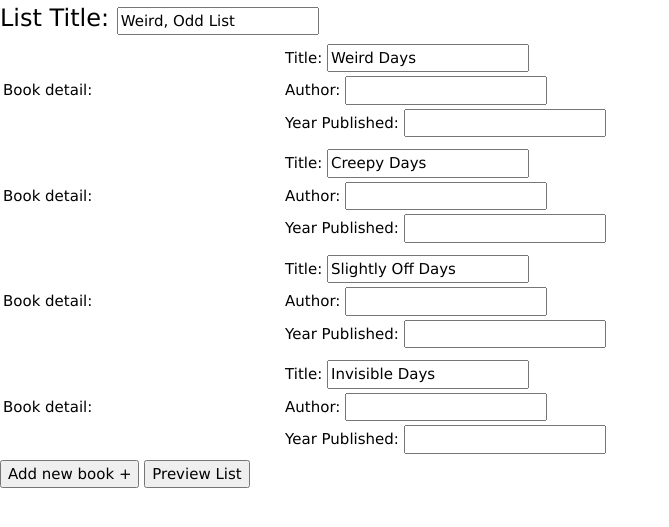
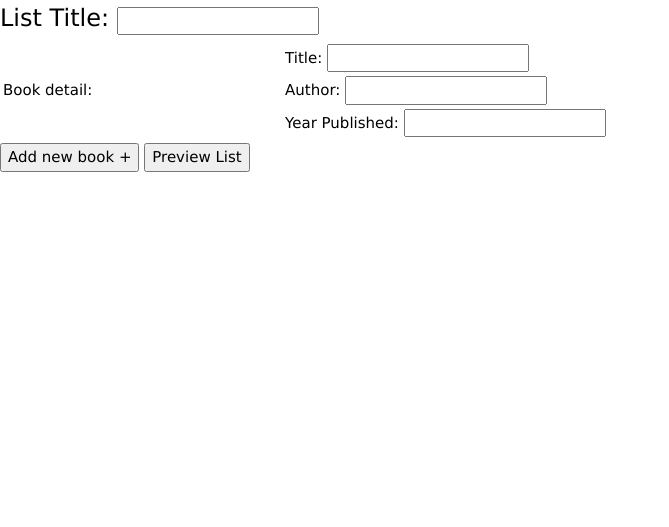
Before and after one commit to smores56/googleplex, a Python web app: template googleplex/templates/manual_submit.html in a window 1280 px wide. Shown: the part 55-582 px from the top of the page, without its empty margins (0-669 px from the left). Run offline with Jinja, Linux system fonts and the light colour scheme; the template is opened without the code that fills it, so the values that code supplies are empty; some libraries are stand-ins or nearby versions.

Commit message:
manual_submit cleanup

```diff
--- a/googleplex/templates/manual_submit.html
+++ b/googleplex/templates/manual_submit.html
@@ -10,20 +10,46 @@
   <script>
     $(document).ready(function() {
         // put your Javascript here
-        $("div").slice(0, 2).show(); // select the first ten
-        $("#load").click(function(e) { // click event for load more
-          e.preventDefault();
-          $("div:hidden").slice(0, 1).show(); // select next 10 hidden divs and show them
+        // $("div").slice(0, 2).show(); // select the first ten
+
+        var title = 1;
+        var author = 1;
+        var year = 1;
+        $("#load").click(function () {
+          $('#list tr:last').after('<br/><br/><tr>' +
+              '<td>' +
+                '<table style="width:80%">' +
+                  '<tr>' +
+                    '<td>' +
+                      '<span class="col-lg-3" style="text-align:left">Title: </span>' +
+                      '<input type="text" id="bookTitle' + (title+=1) + '">' +
+                    '</td>' +
+                  '</tr>' +
+                  '<tr>' +
+                    '<td>' +
+                      '<span class="col-lg-4" style="text-align:left">Author: </span>' +
+                      '<input type="text" id="author' + (author+=1) + '">' +
+                    '</td>' +
+                  '</tr>' +
+                  '<tr>' +
+                    '<td>' +
+                      '<span class="col-lg-4" style="text-align:left">Year Published: </span>' +
+                      '<input type="text" id="yearPublished' + (year+=1) + '">' +
+                    '</td>' +
+                  '</tr>' +
+                '</table>' +
+                '</td>' +
+            '</tr>');
+          });
         });
-    });
   </script>
 {% endblock %}
 {% block content %}
   <div>
-    <table style="width:100%">
+    <table id="list" style="width:100%">
       <tr>
         <span class="col-lg-4" style="text-align:left; font-size:24px">List Title: </span>
-        <input type="text" name="input1" value="Weird, Odd List" readonly="true">
+        <input type="text" id="listTitle" placeholder="">
       </tr>
       <tr>
         <td>Book detail: </td>
@@ -32,109 +58,19 @@
             <tr>
               <td>
                 <span class="col-lg-3" style="text-align:left">Title: </span>
-                <input type="text" name="input1" value="Weird Days" readonly="true">
+                <input type="text" id="bookTitle1">
               </td>
             </tr>
             <tr>
               <td>
                 <span class="col-lg-4" style="text-align:left">Author: </span>
-                <input type="text" name="input1" value=" " readonly="true">
+                <input type="text" id="author1">
               </td>
             </tr>
             <tr>
               <td>
                 <span class="col-lg-4" style="text-align:left">Year Published: </span>
-                <input type="text" name="input1" value=" " readonly="true">
-              </td>
-            </tr>
-          </table>
-        </td>
-      </tr>
-    </table>
-  </div>
-
-  <div>
-    <table style="width:100%">
-      <tr>
-        <td>Book detail: </td>
-        <td>
-          <table style="width:80%">
-            <tr>
-              <td>
-                <span class="col-lg-3" style="text-align:left">Title: </span>
-                <input type="text" name="input1" value="Creepy Days" readonly="true">
-              </td>
-            </tr>
-            <tr>
-              <td>
-                <span class="col-lg-4" style="text-align:left">Author: </span>
-                <input type="text" name="input1" value=" " readonly="true">
-              </td>
-            </tr>
-            <tr>
-              <td>
-                <span class="col-lg-4" style="text-align:left">Year Published: </span>
-                <input type="text" name="input1" value=" " readonly="true">
-              </td>
-            </tr>
-          </table>
-        </td>
-      </tr>
-    </table>
-  </div>
-
-  <div>
-    <table style="width:100%">
-      <tr>
-        <td>Book detail: </td>
-        <td>
-          <table style="width:80%">
-            <tr>
-              <td>
-                <span class="col-lg-3" style="text-align:left">Title: </span>
-                <input type="text" name="input1" value="Slightly Off Days" readonly="true">
-              </td>
-            </tr>
-            <tr>
-              <td>
-                <span class="col-lg-4" style="text-align:left">Author: </span>
-                <input type="text" name="input1" value=" " readonly="true">
-              </td>
-            </tr>
-            <tr>
-              <td>
-                <span class="col-lg-4" style="text-align:left">Year Published: </span>
-                <input type="text" name="input1" value=" " readonly="true">
-              </td>
-            </tr>
-          </table>
-        </td>
-      </tr>
-    </table>
-  </div>
-
-  <div>
-    <table style="width:100%">
-      <tr>
-        <td>Book detail: </td>
-        <td>
-          <table style="width:80%">
-            <tr>
-              <td>
-                <span class="col-lg-3" style="text-align:left">Title: </span>
-                <input type="text" name="input1" value="Invisible Days" readonly="true">
-              </td>
-            </tr>
-            <tr>
-              <td>
-                <span class="col-lg-4" style="text-align:left">Author: </span>
-                <input type="text" name="input1" value=" " readonly="true">
-              </td>
-            </tr>
-            <tr>
-              <td>
-                <span class="col-lg-4" style="text-align:left">Year Published: </span>
-                <input type="text" name="input1" value=" " readonly="true">
+                <input type="text" id="yearPublished1">
               </td>
             </tr>
           </table>
```
